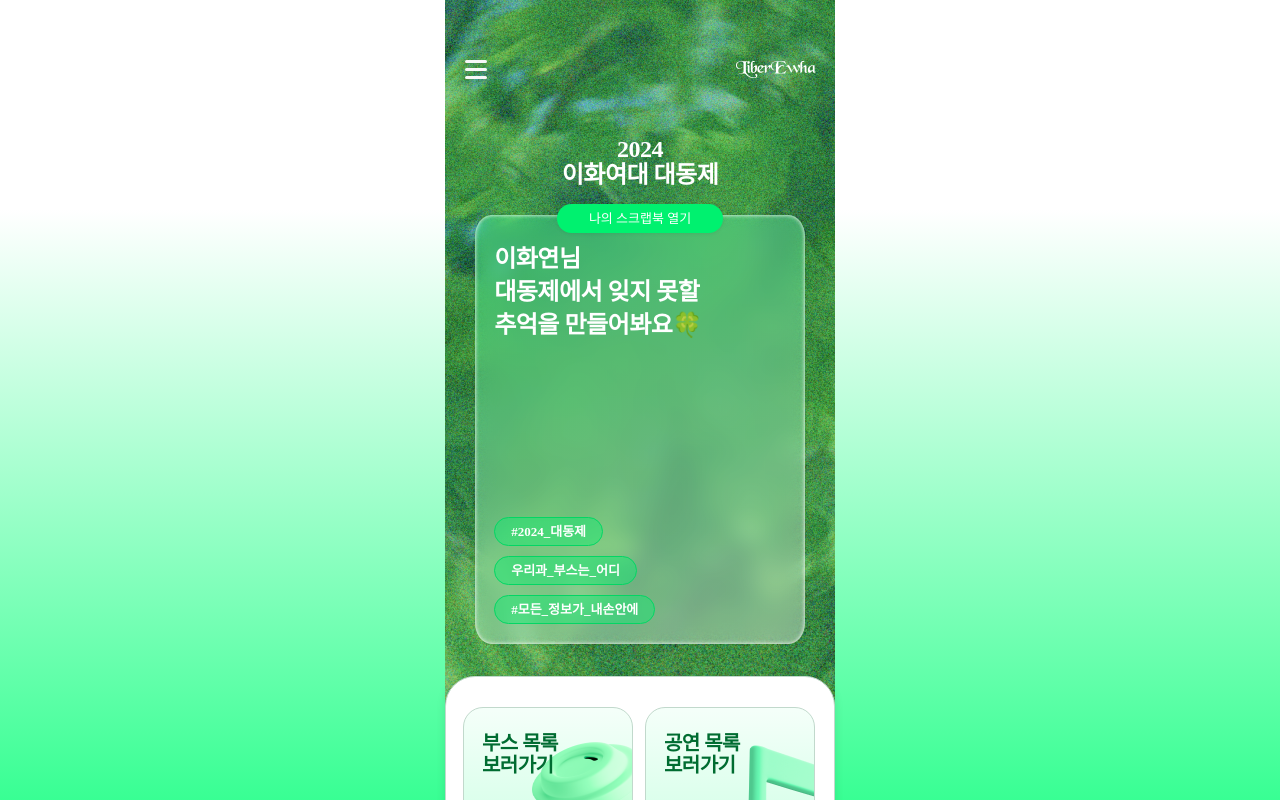
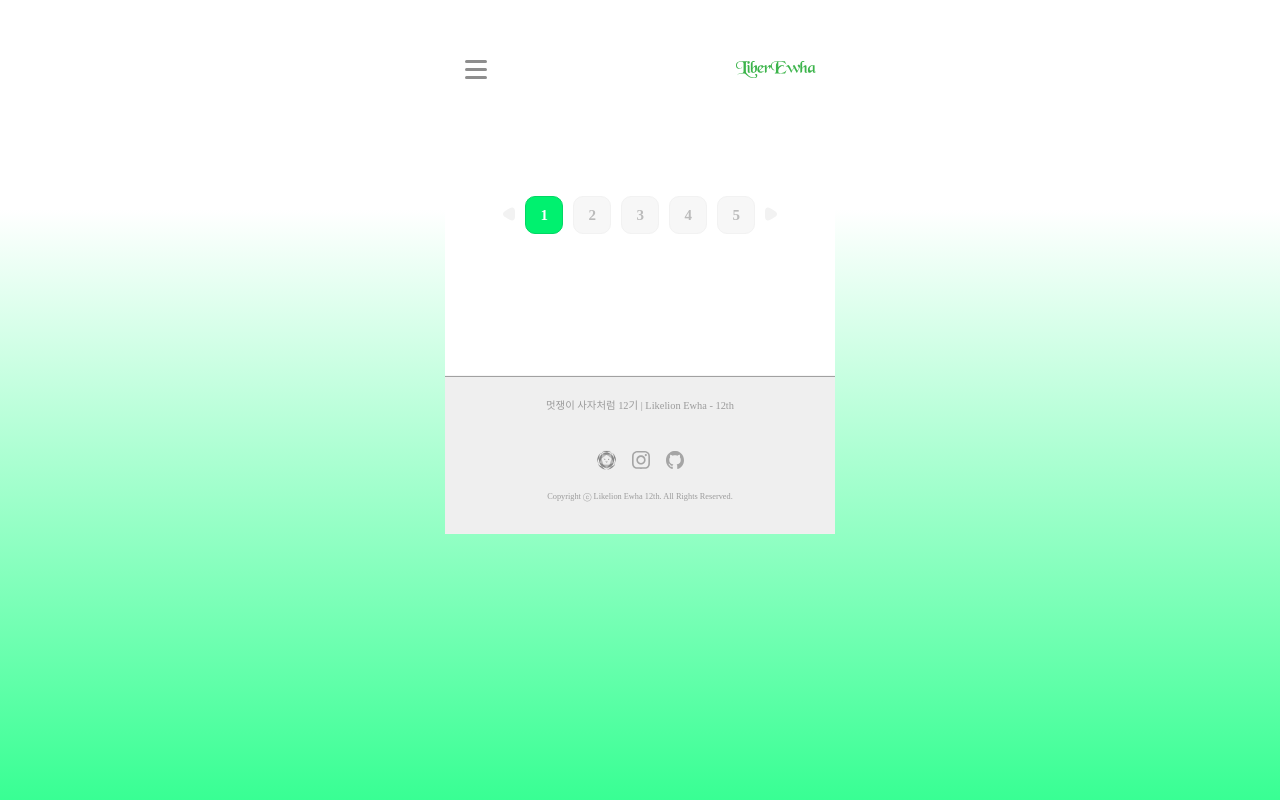
Before and after one commit to y0ung22/12th-Ewha-Festival-Front, a React (Create React App) app: page / in a window 1280 px wide. Shown: the top 800 px of the page. Built offline with nearby package versions, Linux system fonts and the light colour scheme; a web font is replaced by a local one.

Commit message:
style : 페이지네이션 추가

```diff
--- a/src/App.js
+++ b/src/App.js
@@ -15,7 +15,7 @@ function App() {
   return (
     <>
       <GlobalStyles />
-      <MainPage />
+      <BoothListPage />
     </>
   );
 }
--- /dev/null
+++ b/src/_common/Pagination.jsx
@@ -0,0 +1,111 @@
+import React, { useState, useEffect } from 'react';
+import { styled } from 'styled-components';
+
+import vector from '../assets/icons/page-vector.svg';
+
+const Pagination = ({ total, page, setPage }) => {
+  const [phase, setPhase] = useState(1);
+
+  const limit = 5; // 한 페이지에 보여줄 개수
+  const totalPhase = Math.ceil(total / limit);
+
+  const displayList =
+    phase === totalPhase ? total - (totalPhase - 1) * limit : limit;
+
+  useEffect(() => {
+    setPhase(Math.ceil(page / limit));
+  }, [page]);
+
+  return (
+    <Wrapper>
+      <div>
+        <Button onClick={() => setPage(page - 1)} disabled={page === 1}>
+          <img src={vector} alt='' style={{ transform: 'scaleX(-1)' }} />
+        </Button>
+      </div>
+
+      <NumberDiv>
+        {Array(displayList)
+          .fill()
+          .map((_, i) => {
+            const displayPage = (phase - 1) * limit + (i + 1);
+            return (
+              <PageButton
+                key={displayPage}
+                onClick={() => setPage(displayPage)}
+                current={page === displayPage ? 'page' : undefined}
+              >
+                {displayPage}
+              </PageButton>
+            );
+          })}
+      </NumberDiv>
+
+      <div>
+        <Button onClick={() => setPage(page + 1)} disabled={page === total}>
+          <img src={vector} alt='' />
+        </Button>
+      </div>
+    </Wrapper>
+  );
+};
+
+export default Pagination;
+
+const Wrapper = styled.div`
+  display: flex;
+  flex-direction: row;
+  justify-content: space-between;
+  align-items: center;
+  gap: 10px;
+  margin: 3.75rem 0 8.875rem;
+
+  div {
+    display: flex;
+    flex-direction: row;
+  }
+`;
+
+const Button = styled.button`
+  border: none;
+  margin: 0;
+  padding: 0;
+  background: transparent;
+`;
+
+const NumberDiv = styled.div`
+  display: flex;
+  justify-content: center;
+  align-items: center;
+
+  gap: 10px;
+`;
+
+const PageButton = styled.div`
+  display: flex;
+  width: 2.375rem;
+  padding: 0.5rem 1.0625rem;
+  justify-content: center;
+  align-items: center;
+
+  border-radius: 0.625rem;
+  border: 1px solid var(--gray02);
+  background: var(--gray03);
+
+  color: var(--gray01);
+  text-align: center;
+  font-family: Pretendard;
+  font-size: 0.9375rem;
+  font-style: normal;
+  font-weight: 700;
+  line-height: 1.25rem; /* 133.333% */
+  letter-spacing: -0.03125rem;
+
+  cursor: pointer;
+
+  &[current] {
+    border: 1px solid var(--green02);
+    background: var(--green01);
+    color: var(--wh);
+  }
+`;
--- a/src/pages/ListPage/BoothListPage.jsx
+++ b/src/pages/ListPage/BoothListPage.jsx
@@ -1,16 +1,43 @@
+import { useState, useEffect } from 'react';
 import styled from 'styled-components';
 
 import TopBar from '../../_common/TopBar';
 import Footer from '../../_common/Footer';
-
+import Pagination from '../../_common/Pagination';
 
 const BoothListPage = () => {
+  const [currentPage, setCurrentPage] = useState(1); // 현재 페이지
+  const [totalItems, setTotalItems] = useState(null); // 전체 부스 개수
+  const [totalPage, setTotalPage] = useState(5); // 전체 페이지
+
   return (
     <>
-      <TopBar />
+      <Wrapper>
+        <TopBar isMenu={true} />
+        <Pagination
+          total={totalPage}
+          page={currentPage}
+          setPage={setCurrentPage}
+        />
+      </Wrapper>
       <Footer />
     </>
   );
 };
 
 export default BoothListPage;
+
+const Wrapper = styled.div`
+  position: relative;
+  display: flex;
+  flex-direction: column;
+  align-items: center;
+  width: 100%;
+  height: auto;
+  min-height: 100%;
+  padding-bottom: 158.08px;
+
+  background-color: #fff;
+
+  gap: 2rem;
+`;
--- a/src/pages/MainPage/MainPage.jsx
+++ b/src/pages/MainPage/MainPage.jsx
@@ -14,8 +14,7 @@ const MainPage = () => {
         <TopBar isWhite={true} isMenu={true} isMain={true} />
         <ScrapBook />
         <MainBottomSheet />
-
-        <Background src={background} />
+        <Background src={background} alt='배경 이미지' />
       </Wrapper>
       <Footer />
     </>
--- a/src/pages/MainPage/components/MainBottomSheet.jsx
+++ b/src/pages/MainPage/components/MainBottomSheet.jsx
@@ -79,6 +79,8 @@ const Wrapper = styled.div`
   position: relative;
   display: grid;
   grid-template-columns: 1fr 1fr;
+  justify-items: center;
+  align-items: center;
 
   width: 100%;
   padding: 1.875rem 1.0625rem;
--- a/src/pages/MainPage/components/MainBox.jsx
+++ b/src/pages/MainPage/components/MainBox.jsx
@@ -5,7 +5,7 @@ const MainBox = ({ item }) => {
     <Wrapper>
       <Title>{item.title}</Title>
       <Guide>{item.guide}</Guide>
-      <Background src={item.image} />
+      <Background src={item.image} alt='' />
     </Wrapper>
   );
 };
--- a/src/pages/MainPage/components/ScrapBook.jsx
+++ b/src/pages/MainPage/components/ScrapBook.jsx
@@ -1,23 +1,22 @@
+import { useState } from 'react';
 import styled from 'styled-components';
 
 const ScrapBook = () => {
+  const [isLogin, setIsLogin] = useState(false);
+
   return (
     <Wrapper>
-      <Title>
-        2024
-        <br />
-        이화여대 대동제
-      </Title>
+      <Title>{'2024 \n 이화여대 대동제'}</Title>
       <ScrapBox>
-        <ScrapTitle>나의 스크랩북 열기</ScrapTitle>
+        <ScrapTitle isLogin={isLogin} onClick={() => setIsLogin(!isLogin)}>
+          {isLogin ? '나의 스크랩북 열기' : '로그인 하러가기'}
+        </ScrapTitle>
         <BlurBox>
           <>
             <Guide>
-              이화연님
-              <br />
-              대동제에서 잊지 못할
-              <br />
-              추억을 만들어봐요🍀
+              {isLogin
+                ? '이화연님\n대동제에서 잊지 못할\n추억을 만들어봐요🍀'
+                : '로그인하면\n사이트를 더 편하게\n즐길 수 있어요🍀'}
             </Guide>
             <TagBox>
               <Tag>#2024_대동제</Tag>
@@ -44,6 +43,7 @@ const Wrapper = styled.section`
 `;
 
 const Title = styled.div`
+  white-space: pre-line;
   color: var(--wh);
   font-size: 1.5rem;
   font-weight: 600;
@@ -76,7 +76,8 @@ const ScrapTitle = styled.div`
   font-size: 0.8125rem;
 
   border-radius: 1.875rem;
-  background: var(--green_01, #00f16f);
+  background: ${({ isLogin }) =>
+    isLogin ? 'var(--green01)' : 'var(--purple)'};
   box-shadow: 0px 0px 4px 0px rgba(0, 0, 0, 0.1);
 `;
 
@@ -103,6 +104,7 @@ const BlurBox = styled.div`
 `;
 
 const Guide = styled.div`
+  white-space: pre-line;
   color: var(--wh01, var(--wh, #fff));
   font-family: Pretendard;
   font-size: 24px;
```
Also changed, not shown: src/assets/icons/page-vector.svg (added).
